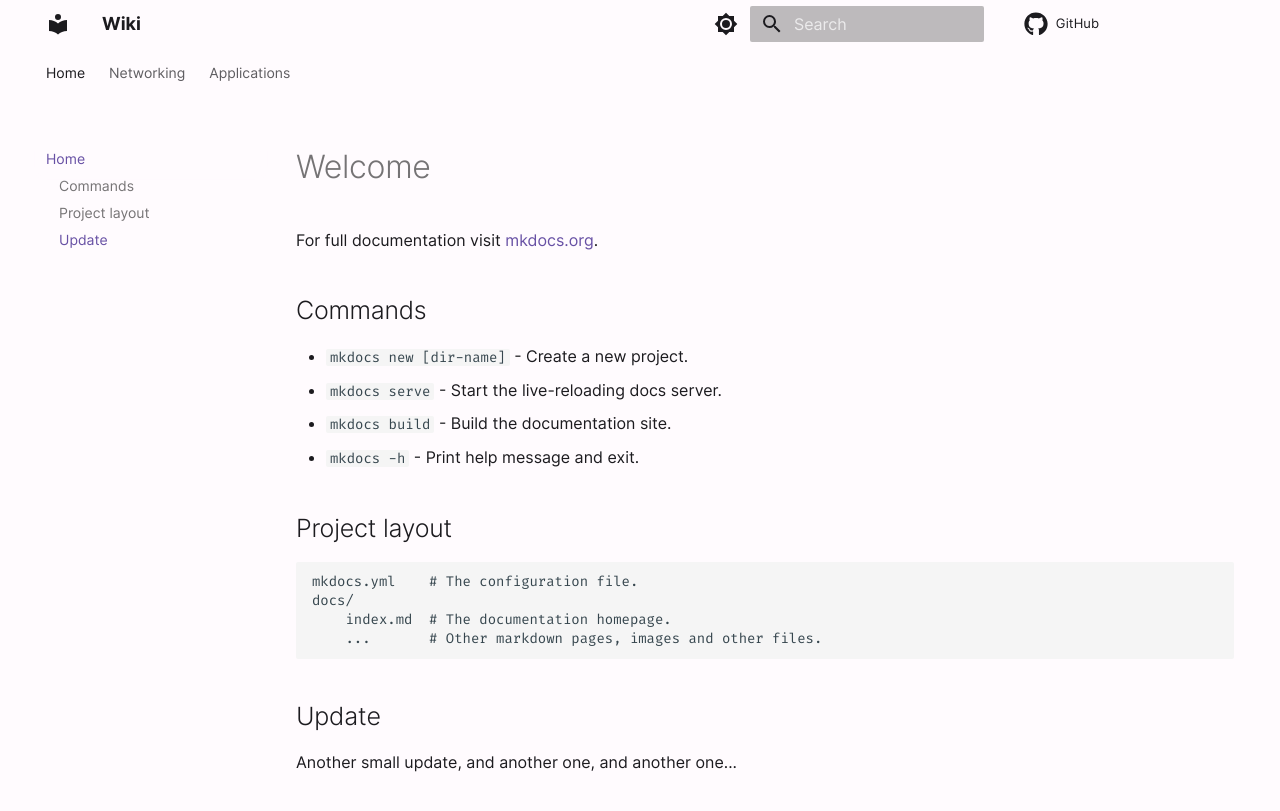
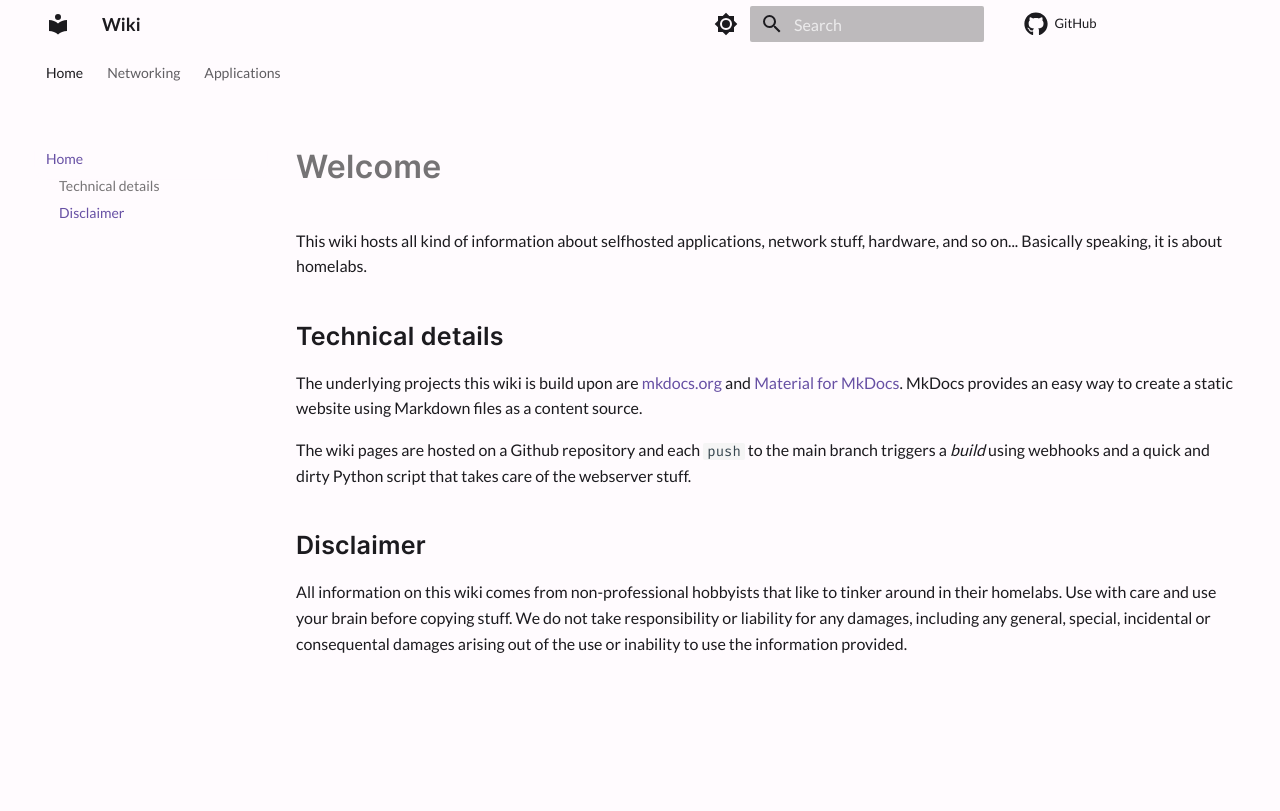
Before and after one commit to jakobzudrell/wiki, an MkDocs documentation site: the page built from docs/index.md, in a window 1280 px wide. Shown: the top 811 px of the page. Built offline with MkDocs 1.6.1 and Material for MkDocs 9.7.7, drawn with Linux system fonts in a browser that asks for light colours; comment, search, counter and statistics services are not loaded.

Commit message:
rework welcome page, add disclaimer

```diff
--- a/docs/assets/extra.css
+++ b/docs/assets/extra.css
@@ -1,8 +1,9 @@
 @import url(inter.css);
+@import url(lato.css);
 @import url(fira_code.css);
 
 :root > * {
-    --md-text-font: 'Inter';
+    --md-text-font: 'Lato';
     --md-code-font: 'Fira Code';
 }
 
@@ -24,6 +25,12 @@
     --md-typeset-color: #1C1B1F;
     --md-typeset-a-color: #6750A4;
     --md-accent-fg-color: #6750A4;
+}
+
+.md-typeset h1, .md-typeset h2 {
+    letter-spacing: 0.01em;
+    font-weight: 600;
+    font-family: "Inter";
 }
 
 
--- /dev/null
+++ b/docs/assets/lato.css
@@ -0,0 +1,34 @@
+@font-face {
+  font-family: 'Lato';
+  src: url('fonts/Lato-Light.ttf');
+  font-weight: 300;
+  font-style: normal;
+}
+
+@font-face {
+  font-family: 'Lato';
+  src: url('fonts/Lato-Regular.ttf');
+  font-weight: 400;
+  font-style: normal;
+}
+
+@font-face {
+  font-family: 'Lato';
+  src: url('fonts/Lato-Medium.ttf');
+  font-weight: 500;
+  font-style: normal;
+}
+
+@font-face {
+  font-family: 'Lato';
+  src: url('fonts/Lato-SemiBold.ttf');
+  font-weight: 600;
+  font-style: normal;
+}
+
+@font-face {
+  font-family: 'Lato';
+  src: url('fonts/Lato-Bold.ttf');
+  font-weight: 700;
+  font-style: normal;
+}
--- a/docs/index.md
+++ b/docs/index.md
@@ -1,20 +1,12 @@
 # Welcome
 
-For full documentation visit [mkdocs.org](https://www.mkdocs.org).
+This wiki hosts all kind of information about selfhosted applications, network stuff, hardware, and so on... Basically speaking, it is about homelabs.
 
-## Commands
+## Technical details
+The underlying projects this wiki is build upon are [mkdocs.org](https://www.mkdocs.org) and [Material for MkDocs](https://squidfunk.github.io/mkdocs-material/). MkDocs provides an easy way to create a static website using Markdown files as a content source.
 
-* `mkdocs new [dir-name]` - Create a new project.
-* `mkdocs serve` - Start the live-reloading docs server.
-* `mkdocs build` - Build the documentation site.
-* `mkdocs -h` - Print help message and exit.
+The wiki pages are hosted on a Github repository and each `push` to the main branch triggers a _build_ using webhooks and a quick and dirty Python script that takes care of the webserver stuff.
 
-## Project layout
-
-    mkdocs.yml    # The configuration file.
-    docs/
-        index.md  # The documentation homepage.
-        ...       # Other markdown pages, images and other files.
-
-## Update
-Another small update, and another one, and another one...
+## Disclaimer
+All information on this wiki comes from non-professional hobbyists that like to tinker around in their homelabs.
+Use with care and use your brain before copying stuff. We do not take responsibility or liability for any damages, including any general, special, incidental or consequental damages arising out of the use or inability to use the information provided.
```
Also changed, not shown: docs/applications/paperless.md (+1 -1 lines), docs/assets/fonts/Lato-Black.ttf (added), docs/assets/fonts/Lato-BlackItalic.ttf (added), docs/assets/fonts/Lato-Bold.ttf (added), docs/assets/fonts/Lato-BoldItalic.ttf (added), docs/assets/fonts/Lato-Italic.ttf (added), docs/assets/fonts/Lato-Light.ttf (added), docs/assets/fonts/Lato-LightItalic.ttf (added), docs/assets/fonts/Lato-Regular.ttf (added), docs/assets/fonts/Lato-Thin.ttf (added), docs/assets/fonts/Lato-ThinItalic.ttf (added).
